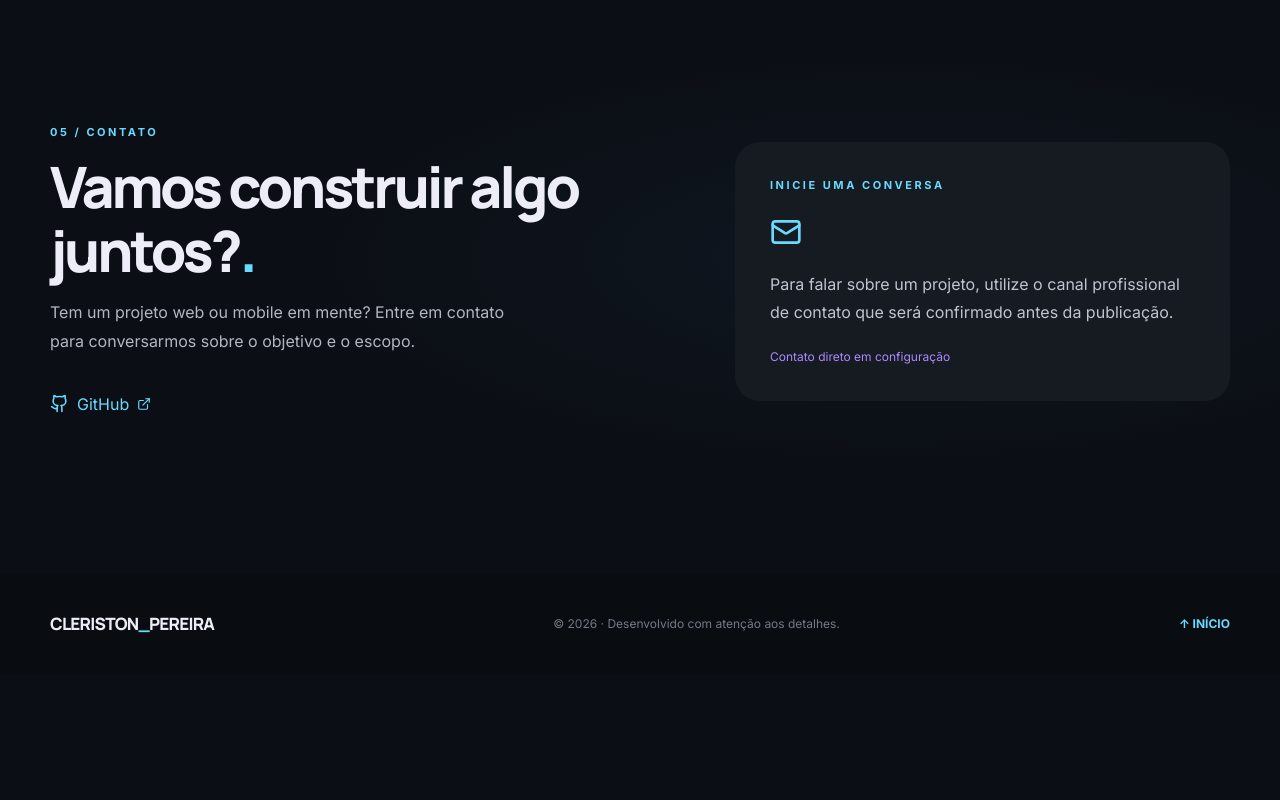
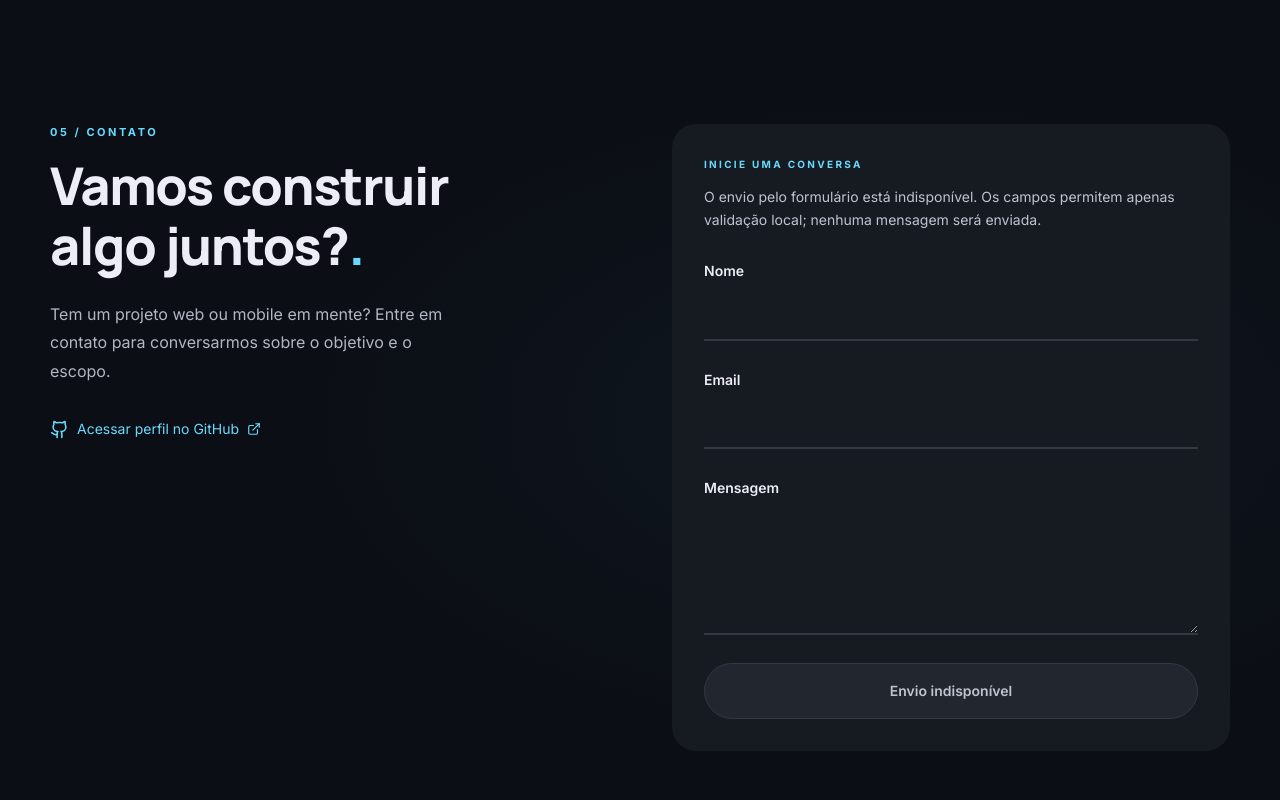
Before and after one commit to CleristonMP/portfolio-v2, a React (Vite) app: page / in a window 1280 px wide. Shown: the part 3880-4680 px from the top of the page. Before the commit the page ends 4554 px from the top, so only its background shows below. Built offline with nearby package versions, Linux system fonts and the light colour scheme.

Commit message:
feat(contact): add localized unavailable form with local validation

```diff
--- /dev/null
+++ b/src/components/ContactForm.tsx
@@ -0,0 +1,114 @@
+import { useState } from 'react';
+import type { ChangeEvent, FocusEvent } from 'react';
+import type { Translation } from '../content/contracts';
+
+const fieldNames = ['name', 'email', 'message'] as const;
+type FieldName = (typeof fieldNames)[number];
+interface FieldState {
+  readonly value: string;
+  readonly visited: boolean;
+  readonly typeMismatch: boolean;
+}
+const emptyField: FieldState = {
+  value: '',
+  visited: false,
+  typeMismatch: false,
+};
+
+function getFieldError(
+  field: FieldState,
+  requiredMessage: string,
+  invalidEmailMessage: string,
+): string | undefined {
+  if (!field.visited) return undefined;
+  if (!field.value.trim()) return requiredMessage;
+  if (field.typeMismatch) return invalidEmailMessage;
+  return undefined;
+}
+
+export function ContactForm({ text }: { readonly text: Translation }) {
+  const [fields, setFields] = useState<Record<FieldName, FieldState>>({
+    name: emptyField,
+    email: emptyField,
+    message: emptyField,
+  });
+
+  function updateField(
+    name: FieldName,
+    event:
+      | ChangeEvent<HTMLInputElement | HTMLTextAreaElement>
+      | FocusEvent<HTMLInputElement | HTMLTextAreaElement>,
+    visited: boolean,
+  ) {
+    const { value, validity } = event.currentTarget;
+    const typeMismatch = validity.typeMismatch;
+    setFields((previous) => ({
+      ...previous,
+      [name]: {
+        value,
+        visited: previous[name].visited || visited,
+        typeMismatch,
+      },
+    }));
+  }
+
+  return (
+    <form
+      className="contact-form"
+      aria-label={text.conversationLabel}
+      aria-describedby="contact-unavailable"
+      noValidate
+      onSubmit={(event) => event.preventDefault()}
+    >
+      <div className="contact-notice" id="contact-unavailable">
+        <p className="small-label">{text.conversationLabel}</p>
+        <p>{text.contactNotice}</p>
+      </div>
+      {fieldNames.map((name) => {
+        const field = fields[name];
+        const error = getFieldError(
+          field,
+          text.contactForm.required[name],
+          text.contactForm.invalidEmail,
+        );
+        const id = `contact-${name}`;
+        const sharedProps = {
+          id,
+          name,
+          required: true,
+          value: field.value,
+          'aria-invalid': error ? true : undefined,
+          'aria-describedby': error ? `${id}-error` : undefined,
+          onChange: (
+            event: ChangeEvent<HTMLInputElement | HTMLTextAreaElement>,
+          ) => updateField(name, event, false),
+          onBlur: (event: FocusEvent<HTMLInputElement | HTMLTextAreaElement>) =>
+            updateField(name, event, true),
+        };
+        return (
+          <div className="contact-field" key={name}>
+            <label htmlFor={id}>{text.contactForm.labels[name]}</label>
+            {name === 'message' ? (
+              <textarea {...sharedProps} rows={4} />
+            ) : (
+              <input
+                {...sharedProps}
+                type={name === 'email' ? 'email' : 'text'}
+                autoComplete={name}
+              />
+            )}
+            {error && (
+              <p id={`${id}-error`} className="contact-error" role="alert">
+                {error}
+              </p>
+            )}
+          </div>
+        );
+      })}
+      {/* No transport exists in M3. Guard implicit submissions as well as clicks. */}
+      <button type="submit" disabled aria-describedby="contact-unavailable">
+        {text.contactStatus}
+      </button>
+    </form>
+  );
+}
--- a/src/content/contracts.ts
+++ b/src/content/contracts.ts
@@ -108,6 +108,12 @@ export interface Translation {
   readonly conversationLabel: string;
   readonly contactNotice: string;
   readonly contactStatus: string;
+  readonly contactForm: {
+    readonly labels: Readonly<Record<'name' | 'email' | 'message', string>>;
+    readonly required: Readonly<Record<'name' | 'email' | 'message', string>>;
+    readonly invalidEmail: string;
+    readonly profileLink: string;
+  };
   readonly backToTop: string;
   readonly accessibility: {
     readonly navigation: string;
--- a/src/i18n/translations.ts
+++ b/src/i18n/translations.ts
@@ -45,8 +45,18 @@ export const translations: Translations = {
       'Entender o contexto. Projetar com clareza. Construir com cuidado.',
     conversationLabel: 'INICIE UMA CONVERSA',
     contactNotice:
-      'Para falar sobre um projeto, utilize o canal profissional de contato que será confirmado antes da publicação.',
-    contactStatus: 'Contato direto em configuração',
+      'O envio pelo formulário está indisponível. Os campos permitem apenas validação local; nenhuma mensagem será enviada.',
+    contactStatus: 'Envio indisponível',
+    contactForm: {
+      labels: { name: 'Nome', email: 'Email', message: 'Mensagem' },
+      required: {
+        name: 'Informe seu nome.',
+        email: 'Informe seu email.',
+        message: 'Escreva uma mensagem.',
+      },
+      invalidEmail: 'Informe um email válido.',
+      profileLink: 'Acessar perfil no GitHub',
+    },
     backToTop: '↑ INÍCIO',
     accessibility: {
       navigation: 'Navegação principal',
@@ -114,8 +124,18 @@ export const translations: Translations = {
     methodText: 'Understand the context. Design with clarity. Build with care.',
     conversationLabel: 'START A CONVERSATION',
     contactNotice:
-      'For project inquiries, the verified professional contact channel will be added before launch.',
-    contactStatus: 'Direct contact being configured',
+      'Form submission is unavailable. These fields only provide local validation; no message will be sent.',
+    contactStatus: 'Sending unavailable',
+    contactForm: {
+      labels: { name: 'Name', email: 'Email', message: 'Message' },
+      required: {
+        name: 'Enter your name.',
+        email: 'Enter your email.',
+        message: 'Write a message.',
+      },
+      invalidEmail: 'Enter a valid email address.',
+      profileLink: 'View GitHub profile',
+    },
     backToTop: '↑ TOP',
     accessibility: {
       navigation: 'Main navigation',
--- a/src/sections/ContactSection.tsx
+++ b/src/sections/ContactSection.tsx
@@ -1,5 +1,6 @@
 import type { SectionProps } from '../content/contracts';
-import { Github, Mail, ExternalLink } from 'lucide-react';
+import { Github, ExternalLink } from 'lucide-react';
+import { ContactForm } from '../components/ContactForm';
 import { profile } from '../content/profile';
 import { getVerifiedUrl } from '../content/links';
 
@@ -19,17 +20,14 @@ export function ContactSection({ text }: SectionProps) {
           <div className="contact-cta">
             {githubUrl && (
               <a href={githubUrl} target="_blank" rel="noopener noreferrer">
-                <Github size={19} /> {github?.label} <ExternalLink size={14} />
+                <Github size={19} aria-hidden="true" focusable="false" />
+                {text.contactForm.profileLink}
+                <ExternalLink size={14} aria-hidden="true" focusable="false" />
               </a>
             )}
           </div>
         </div>
-        <div className="contact-panel">
-          <span className="small-label">{text.conversationLabel}</span>
-          <Mail size={32} />
-          <p>{text.contactNotice}</p>
-          <span className="coming-soon">{text.contactStatus}</span>
-        </div>
+        <ContactForm text={text} />
       </div>
     </section>
   );
--- a/src/styles.css
+++ b/src/styles.css
@@ -582,45 +582,111 @@ button {
     transparent 50%
   );
 }
-.contact-layout {
+.contact-section .contact-layout {
   display: grid;
-  grid-template-columns: 1.1fr 0.9fr;
-  gap: 80px;
-  align-items: center;
+  grid-template-columns: minmax(0, 1fr) minmax(0, 1fr);
+  gap: clamp(32px, 5vw, 64px);
+  align-items: start;
 }
-.contact-layout > div:first-child > p:last-of-type {
+.contact-section .contact-layout > * {
+  min-width: 0;
+}
+.contact-section h2 {
+  max-width: 15ch;
+  font: 800 clamp(32px, 4.2vw, 52px)/1.15 var(--font-display);
+  letter-spacing: -0.025em;
+  margin: 16px 0 24px;
+  text-wrap: balance;
+}
+.contact-section .contact-layout > div > p:last-of-type {
   color: rgb(var(--color-text-contact-lead));
   font-size: 16px;
-  line-height: 1.85;
-  max-width: 480px;
+  line-height: 1.8;
+  max-width: 42ch;
 }
-.contact-cta {
-  margin-top: 35px;
+.contact-section .contact-cta {
+  margin-top: 32px;
 }
-.contact-cta a {
+.contact-section .contact-cta a {
   color: rgb(var(--color-primary));
   display: inline-flex;
   align-items: center;
   gap: 8px;
+  font-size: 14px;
+  line-height: 1.6;
 }
-.contact-panel {
-  padding: 35px;
+.contact-section .contact-cta svg {
+  flex-shrink: 0;
+}
+.contact-section .contact-form {
+  padding: 32px;
   background: rgb(var(--color-surface-container));
-  border-radius: 25px;
-  display: flex;
-  flex-direction: column;
-  gap: 22px;
+  border-radius: 24px;
+  display: grid;
+  gap: 28px;
 }
-.contact-panel > svg {
+.contact-section .contact-notice p {
+  margin: 0;
+  color: rgb(var(--color-text-contact-panel));
+  font-size: 14px;
+  line-height: 1.7;
+}
+.contact-section .contact-notice .small-label {
+  margin-bottom: 12px;
   color: rgb(var(--color-primary));
+  font-size: 10px;
 }
-.contact-panel p {
+.contact-section .contact-field {
+  min-width: 0;
+}
+.contact-section .contact-field label {
+  display: block;
+  margin-bottom: 8px;
+  color: rgb(var(--color-text-primary));
+  font-size: 14px;
+  font-weight: 600;
+  line-height: 1.5;
+}
+.contact-section input,
+.contact-section textarea {
+  display: block;
+  width: 100%;
+  min-width: 0;
+  padding: 12px 4px;
+  border: 0;
+  border-bottom: 2px solid rgb(var(--color-border-control));
+  border-radius: 0;
+  background: transparent;
+  color: rgb(var(--color-text-primary));
+  font: 400 16px/1.6 var(--font-body);
+}
+.contact-section textarea {
+  resize: vertical;
+  min-height: 128px;
+}
+.contact-section input:focus-visible,
+.contact-section textarea:focus-visible {
+  outline: 3px solid rgb(var(--color-primary));
+  outline-offset: 4px;
+  border-bottom-color: rgb(var(--color-primary));
+}
+.contact-section [aria-invalid='true'] {
+  border-bottom-color: rgb(var(--color-secondary));
+}
+.contact-section .contact-error {
+  margin: 10px 0 0;
+  color: rgb(var(--color-secondary));
+  font-size: 14px;
+  line-height: 1.6;
+}
+.contact-section .contact-form button {
+  padding: 16px 20px;
+  border: 1px solid rgb(var(--color-border-control));
+  border-radius: 28px;
+  background: rgb(var(--color-surface-highest));
   color: rgb(var(--color-text-contact-panel));
-  line-height: 1.75;
-}
-.coming-soon {
-  font-size: 12px;
-  color: rgb(var(--color-secondary));
+  font: 600 14px/1.6 var(--font-body);
+  cursor: not-allowed;
 }
 .footer {
   background: rgb(var(--color-surface-footer));
@@ -811,9 +877,13 @@ section:focus-visible {
     padding: 24px 12px;
     gap: 16px;
   }
-  .contact-layout {
-    grid-template-columns: 1fr;
-    gap: 30px;
+  .contact-section .contact-layout {
+    grid-template-columns: minmax(0, 1fr);
+    gap: 32px;
+  }
+  .contact-section .contact-form {
+    padding: 24px 20px;
+    gap: 24px;
   }
   .about-section .about-grid {
     grid-template-columns: minmax(0, 1fr);
```
Also changed, not shown: 4 other files (tests, documents, lock files or other folders).
